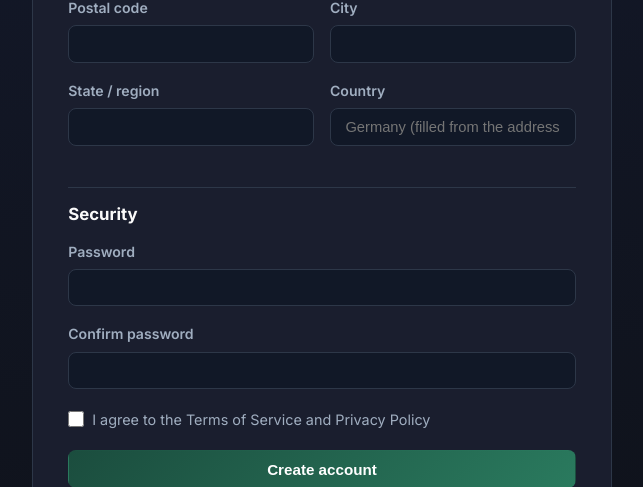
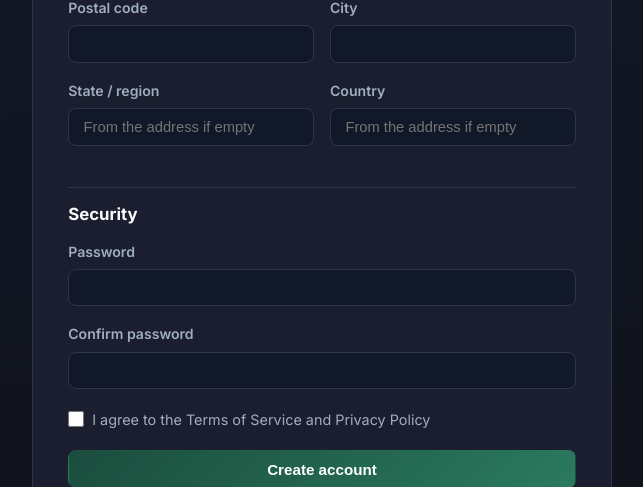
Before and after one commit to Gekol/maintops, a Flask app: page /register in a window 1280 px wide. Shown: the part 1131-1618 px from the top of the page, without its empty margins (318-961 px from the left). Run offline with Flask 3, Linux system fonts and the light colour scheme; some libraries are stand-ins or nearby versions.

Commit message:
feat: CV sign-up shows state and country right after parsing
When the CV gives no state or country, /parse-cv looks them up from the extracted address (Geoapify) so the
form shows them before submit; values from the CV are kept, and a failed lookup leaves them empty (sign-up
geocodes again on save). Shorter field hints.

Co-Authored-By: Claude Opus 5.5 <noreply@anthropic.com>

```diff
--- a/app.py
+++ b/app.py
@@ -787,7 +787,26 @@ def parse_cv():
         return jsonify({"error": "Failed to extract a profile from the CV."}), 502
 
     session["cv_path"] = path    # saved with the account at registration (the cookie can't hold the text)
+    _complete_region(profile)
     return jsonify(profile)
+
+
+def _complete_region(profile: dict) -> None:
+    """State and country the CV leaves out, from geocoding its address, so the form shows them before submit.
+    Values from the CV are kept; if geocoding fails both stay empty (registration geocodes again on save)."""
+    if profile.get("state") and profile.get("country"):
+        return
+    house, postal_code, city = (profile.get(k) or "" for k in ("house", "postal_code", "city"))
+    if not (house and city):
+        return
+    address = ", ".join(p for p in (house, f"{postal_code} {city}".strip(), profile.get("country")) if p)
+    try:
+        loc = geo.geocode(address)
+    except geo.GeoError as exc:
+        app.logger.warning("Geocoding the CV address failed: %s", exc)
+        return
+    profile["state"] = profile.get("state") or loc.get("state") or ""
+    profile["country"] = profile.get("country") or loc.get("country") or ""
 
 
 # ─────────────────────────────────────────────────────────────
--- a/templates/register.html
+++ b/templates/register.html
@@ -74,11 +74,11 @@
     <div class="form-row">
       <div class="form-group">
         <label for="state">State / region</label>
-        <input type="text" id="state" name="state">
+        <input type="text" id="state" name="state" placeholder="From the address if empty">
       </div>
       <div class="form-group">
         <label for="country">Country</label>
-        <input type="text" id="country" name="country" placeholder="Germany (filled from the address if left empty)">
+        <input type="text" id="country" name="country" placeholder="From the address if empty">
       </div>
     </div>
 
```
